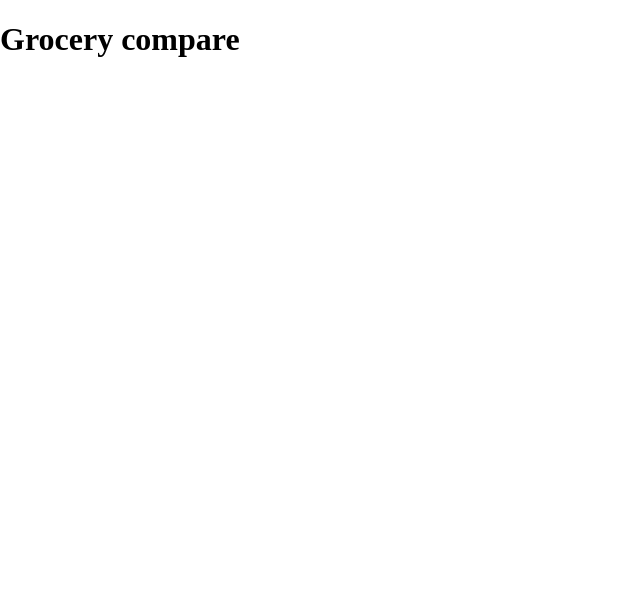
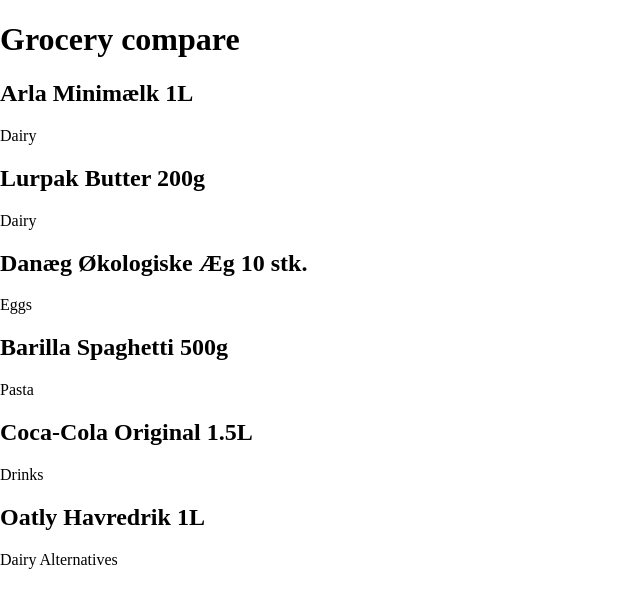
Before and after one commit to stassavuliak/grocery-compare, a React (Vite) app: page / in a window 1280 px wide. Shown: the top 608 px of the page, without its empty margins (0-640 px from the left). Built offline with nearby package versions, Linux system fonts and the light colour scheme.

Commit message:
feat: add product list

```diff
--- a/src/App.jsx
+++ b/src/App.jsx
@@ -1,11 +1,12 @@
 import products from "./data/products.js"
+import ProductList from "./components/ProductList/ProductList.jsx"
 
 function App() {
-
-  console.log(products);
-
   return (
-    <h1>Grocery compare</h1>
+    <>
+      <h1>Grocery compare</h1>
+      <ProductList products={products} />
+    </>
   )
 }
 
--- /dev/null
+++ b/src/components/ProductList/ProductList.jsx
@@ -0,0 +1,17 @@
+function ProductList({ products }) {
+
+  return (
+    <div className="product-list">
+      {
+        products.map((product) => (
+          <div key={product.id} className="product-list__item">
+            <h2>{product.name}</h2>
+            <p>{product.category}</p>
+          </div>
+        ))
+      }
+    </div>
+  )
+}
+
+export default ProductList;
```
